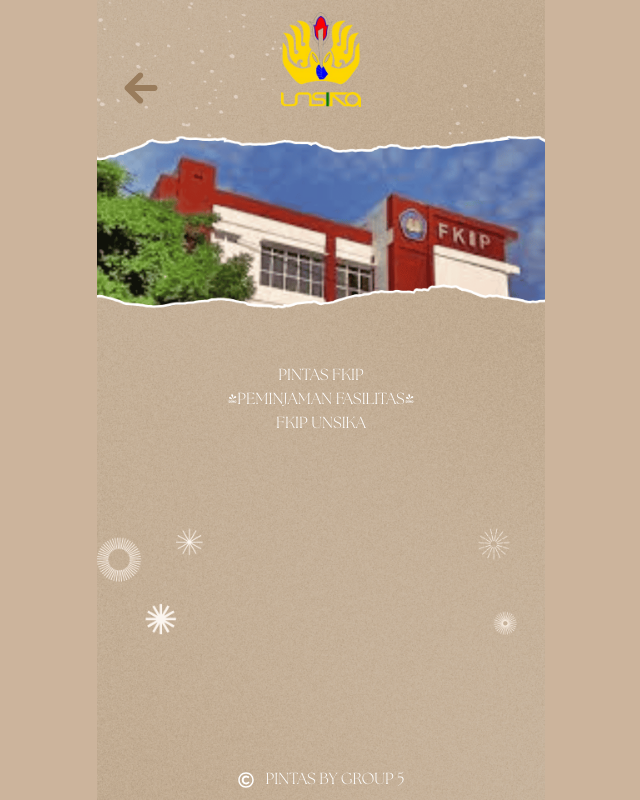
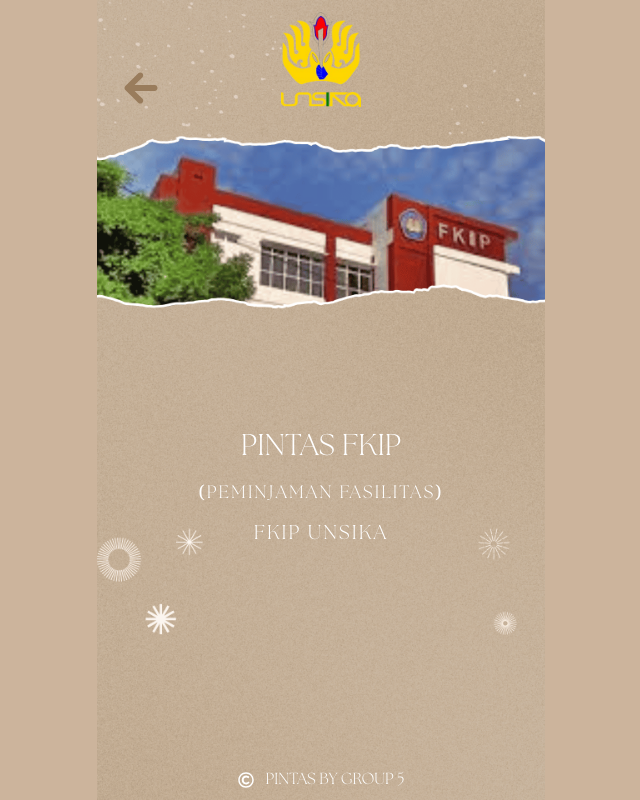
Before and after one commit to Jonathan0823/pintas-fkip, a Next.js app: page /login in a window 1280 px wide. Shown: the whole page, without its empty margins (319-959 px from the left). Built offline with nearby package versions, Linux system fonts and the light colour scheme.

Commit message:
Enhance login page layout: update text styling, adjust spacing, and improve header presentation

```diff
--- a/app/login/page.tsx
+++ b/app/login/page.tsx
@@ -23,10 +23,14 @@
           className="absolute top-2 w-20"
         />
         <BackButton className="text-[#997c5c] text-5xl absolute top-16 left-5" />
-        <div className="text-white text-center">
-          <h1>PINTAS FKIP</h1>
-          <h2>(PEMINJAMAN FASILITAS)</h2>
-          <h2>FKIP UNSIKA</h2>
+        <div className="text-white mt-36 md:mt-44 text-center space-y-3">
+          <h1 className="text-3xl">PINTAS FKIP</h1>
+          <h2 className="text-lg tracking-[2px]">
+            <span className="font-serif">(</span>
+            PEMINJAMAN FASILITAS
+            <span className="font-serif">)</span>
+          </h2>
+          <h2 className="text-xl tracking-[0.1em]">FKIP UNSIKA</h2>
         </div>
       </div>
       <Footer color="" />
```
